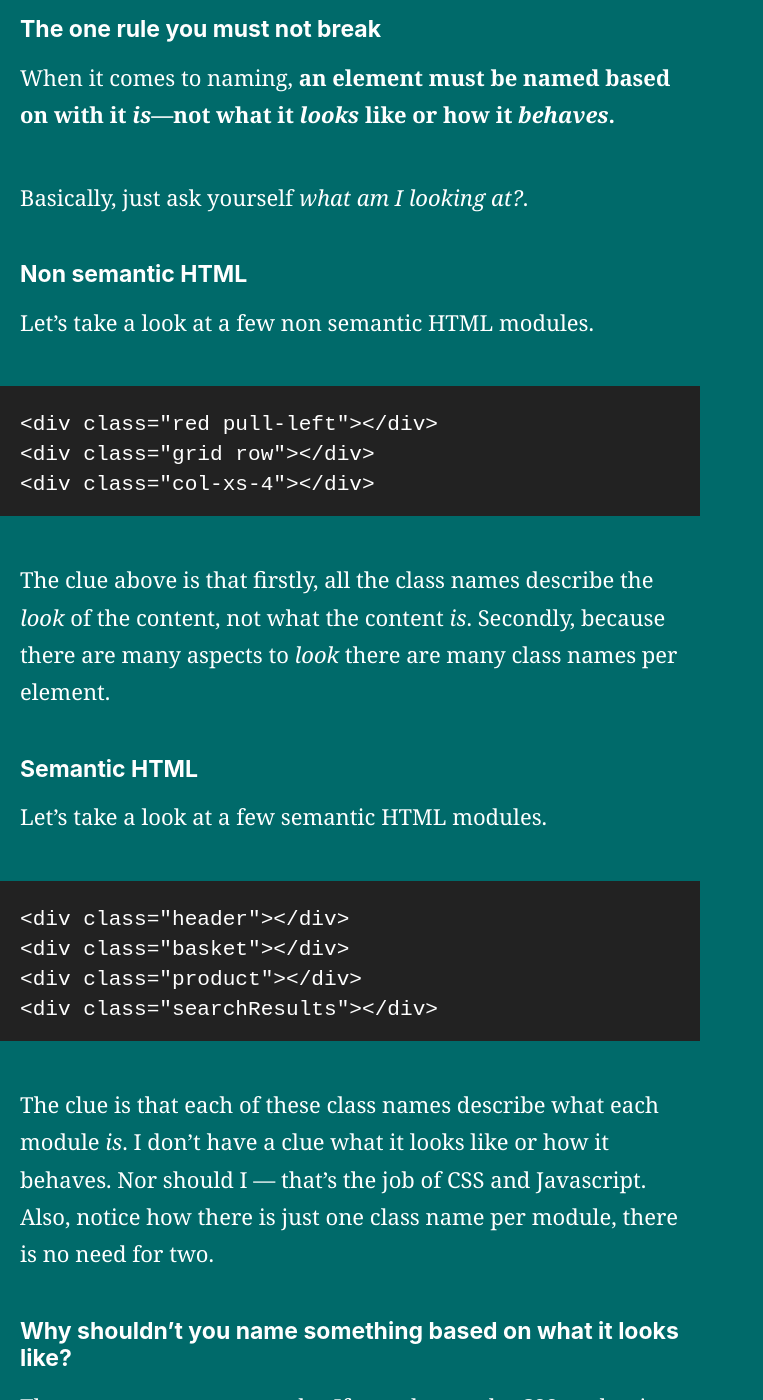
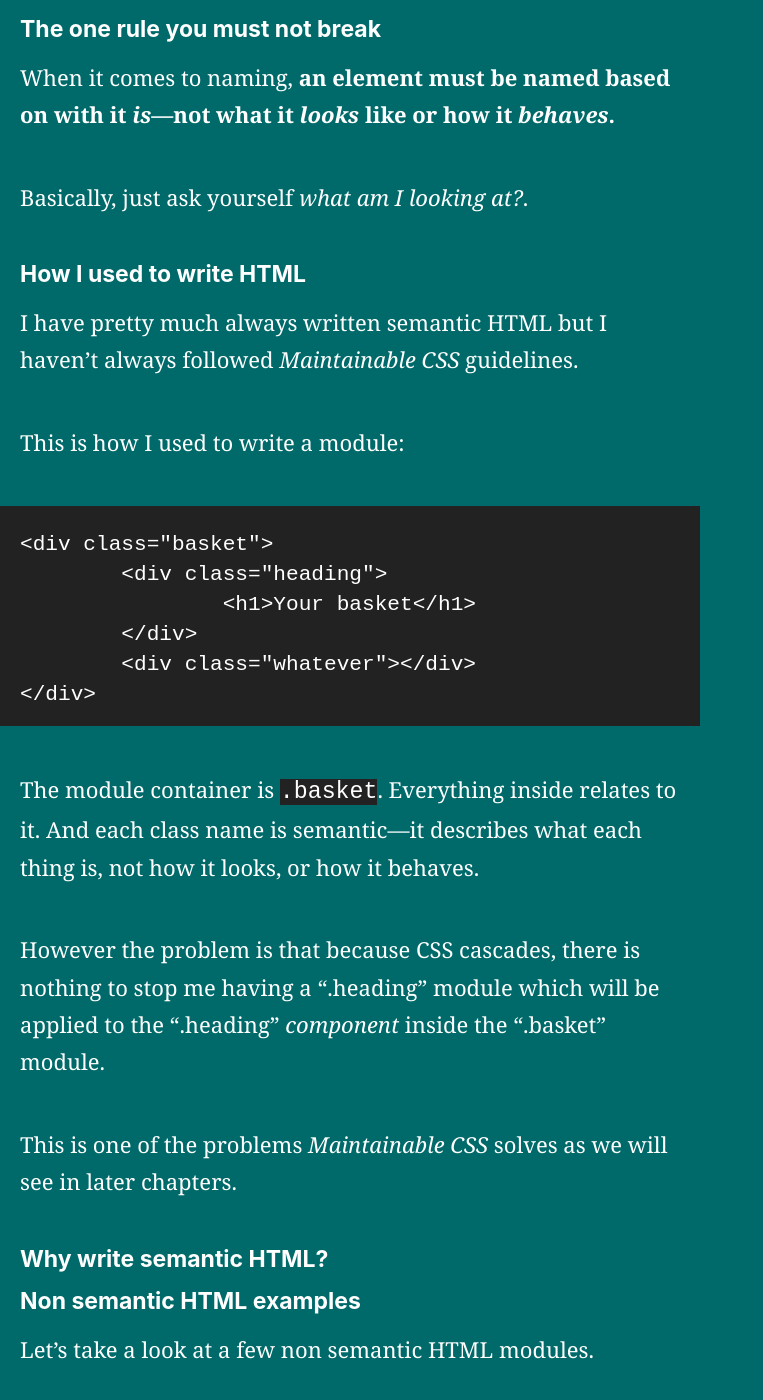
Before and after one commit to adamsilver/maintainablecss.com-jekyll, a Jekyll site: the page built from _chapters/02-semantics.md, in a window 1280 px wide and 1400 px high, scrolled down 1371 px. Shown: the whole window, without its empty margins (0-763 px from the left). Built offline with Jekyll 4.4.1, drawn with Linux system fonts in a browser that asks for light colours; some of the changed text lies outside the part shown.

Commit message:
Semantics updated

```diff
--- a/_chapters/02-semantics.md
+++ b/_chapters/02-semantics.md
@@ -26,7 +26,28 @@ When it comes to naming, **an element must be named based on with it *is*&mdash;
 
 Basically, just ask yourself *what am I looking at?*.
 
-## Non semantic HTML
+## How I used to write HTML
+
+I have pretty much always written semantic HTML but I haven't always followed *Maintainable CSS* guidelines.
+
+This is how I used to write a module:
+
+	<div class="basket">
+		<div class="heading">
+			<h1>Your basket</h1>
+		</div>
+		<div class="whatever"></div>
+	</div>
+
+The module container is `.basket`. Everything inside relates to it. And each class name is semantic&mdash;it describes what each thing is, not how it looks, or how it behaves.
+
+However the problem is that because CSS cascades, there is nothing to stop me having a ".heading" module which will be applied to the ".heading" *component* inside the ".basket" module.
+
+This is one of the problems *Maintainable CSS* solves as we will see in later chapters.
+
+## Why write semantic HTML?
+
+## Non semantic HTML examples
 
 Let's take a look at a few non semantic HTML modules.
 
@@ -36,7 +57,7 @@ Let's take a look at a few non semantic HTML modules.
 
 The clue above is that firstly, all the class names describe the *look* of the content, not what the content *is*. Secondly, because there are many aspects to *look* there are many class names per element.
 
-## Semantic HTML
+## Semantic HTML examples
 
 Let's take a look at a few semantic HTML modules.
 
```
